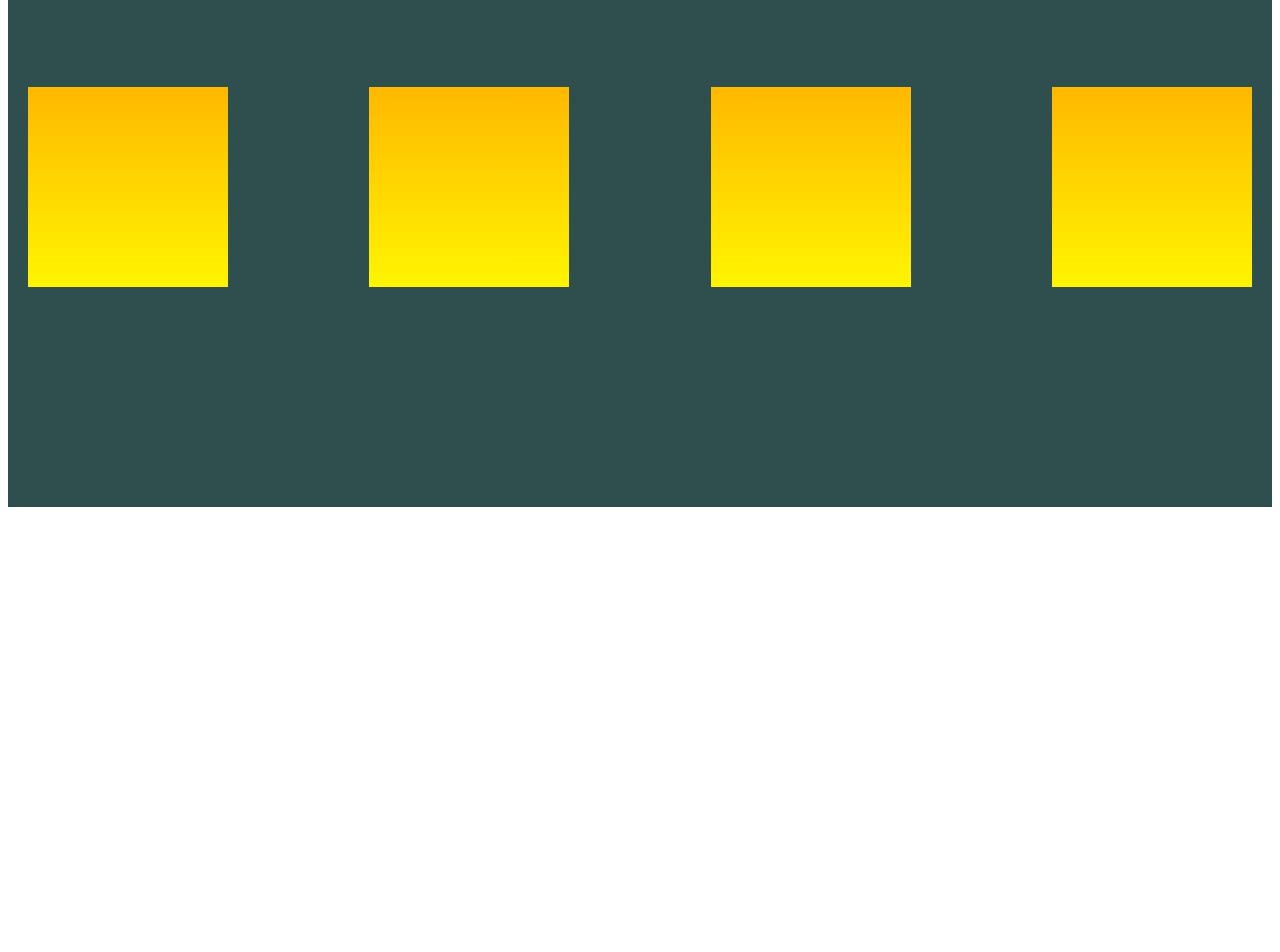
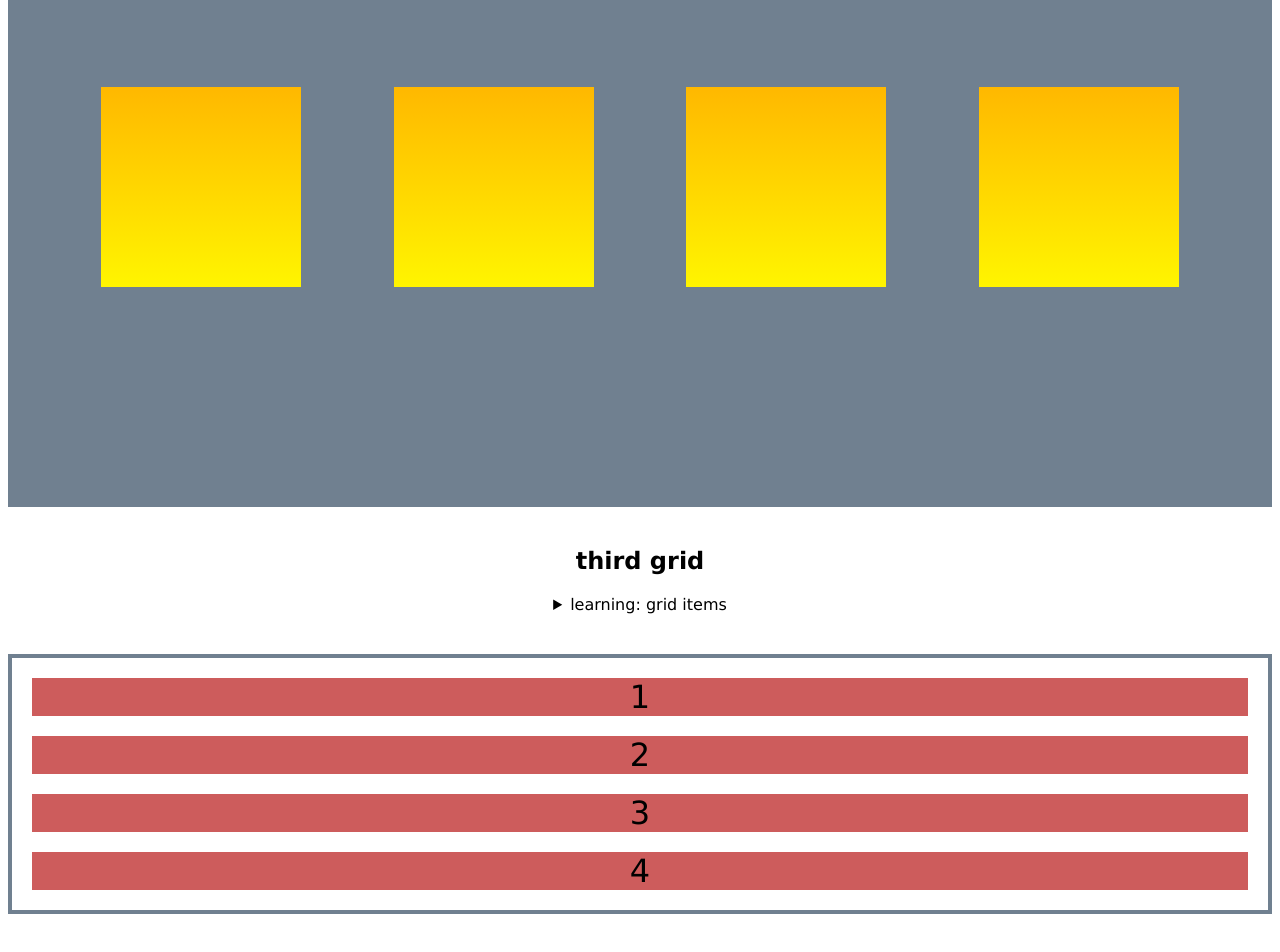
Before and after one commit to emily-morin/grids-playground, a plain HTML site: page index.html in a window 1280 px wide. Shown: the part 798-1750 px from the top of the page. Before the commit the page ends 1345 px from the top, so only its background shows below. Drawn offline with Linux system fonts and the light colour scheme.

Commit message:
Add third grid for practice with grid item properties

```diff
--- a/index.html
+++ b/index.html
@@ -43,7 +43,6 @@
   </details>
 </div>
 
-
 <div id="second-grid" class="grid-container">
   <div class="one"></div>
   <div class="two"></div>
@@ -51,5 +50,27 @@
   <div class="four"></div>
 </div>
 
+<h2>third grid</h2>
+
+<div class="details-container">
+  <details>
+    <summary>learning: grid items</summary>
+    <p>new properties:</p>
+    <ul>
+      <li>grid-column</li>
+      <li>grid-row</li>
+      <li>grid-area</li>
+      <li>align-content</li>
+    </ul>
+  </details>
+</div>
+
+<div id="third-grid" class="grid-container">
+  <div class="third-item-one">1</div>
+  <div class="third-item-two">2</div>
+  <div class="third-item-three">3</div>
+  <div class="third-item-four">4</div>
+</div>
+
 </body>
 </html>
--- a/styles.css
+++ b/styles.css
@@ -51,11 +51,11 @@ ul {
     grid-template-columns: 200px 200px 200px 200px;
     grid-template-rows: 200px;
     column-gap: 20px;
-    justify-content: space-between;
+    justify-content: space-evenly;
     align-content: center;
     padding: 20px;
     margin: 40px 0;
-    background-color: darkslategray;
+    background-color: slategray;
   }
 
   /* items in second grid */
@@ -63,3 +63,27 @@ ul {
   #second-grid > div {
     background: linear-gradient(180deg, #FFB800 0%, #FFD700 51.04%, #FFF500 100%);
   }
+
+  /* third grid */
+  #third-grid {
+    display: grid;
+    /* height: 600px;
+    grid-template-columns: auto auto auto; */
+    border: 4px solid slategray;
+    gap: 20px;
+    padding: 20px;
+    margin: 40px 0;
+  }
+
+  /* items in third grid */
+  #third-grid > div {
+    background-color: indianred;
+    display: flex;
+    justify-content: center;
+    align-items: center;
+    font-size: 32px;
+  }
+
+  .third-item-one {
+
+  }
```
